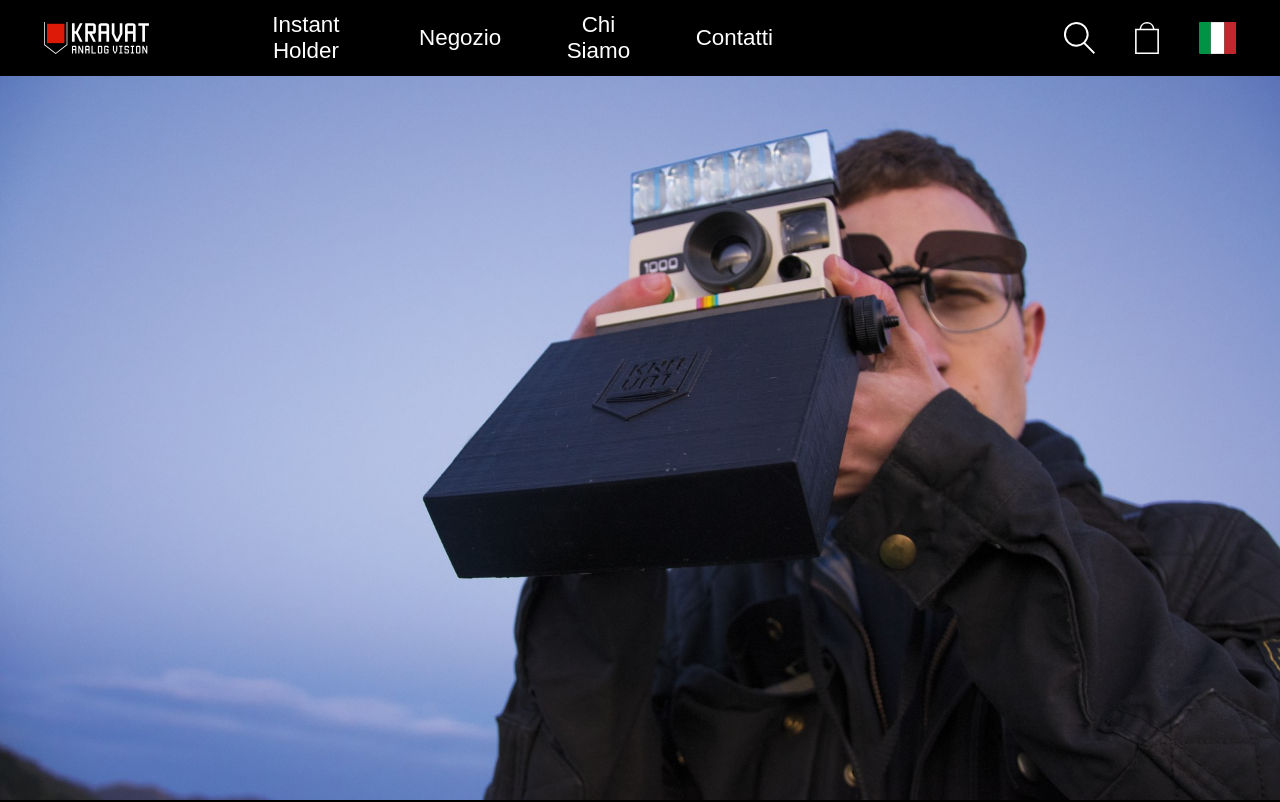
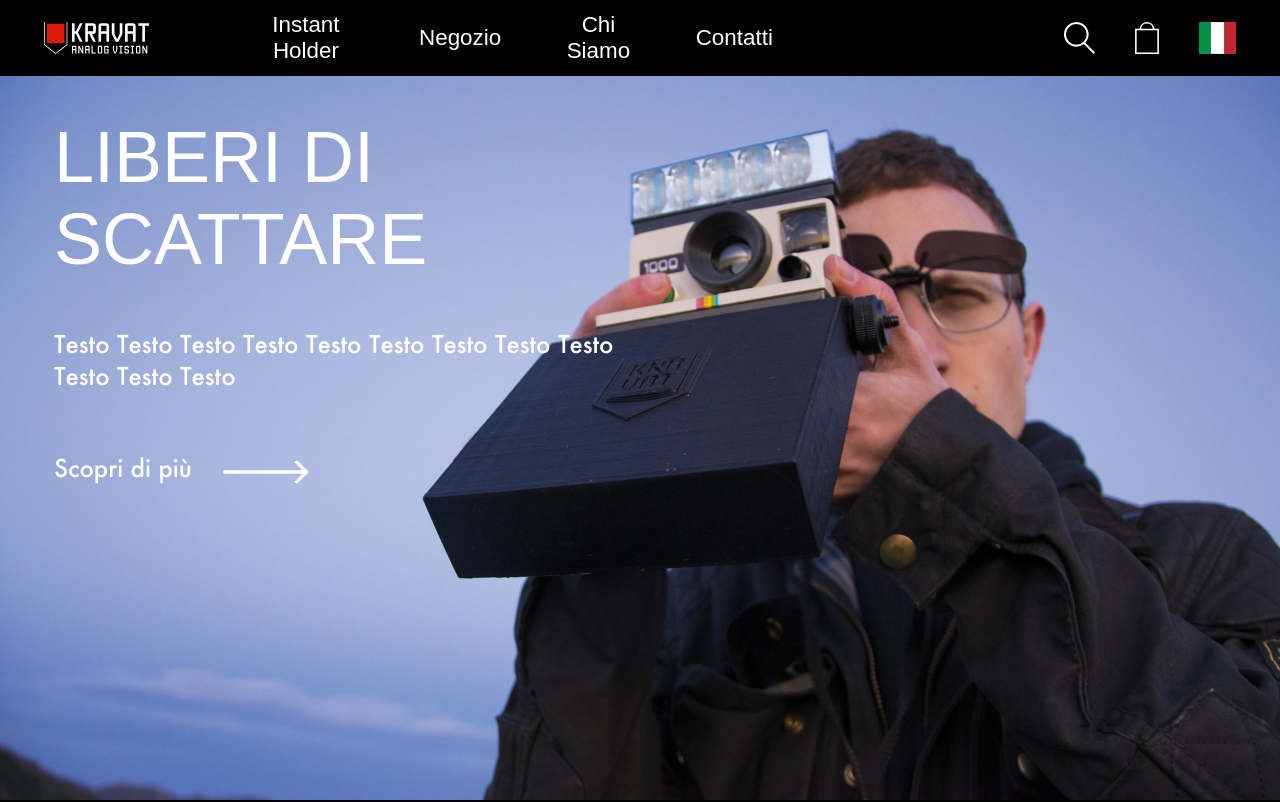
Before and after one commit to mrWeiss0/kravat, a plain HTML site: page html/index.html in a window 1280 px wide. Shown: the top 802 px of the page. Drawn offline with Linux system fonts and the light colour scheme; files whose address does not match are found by name; a web font is replaced by a local one.

Commit message:
add splash text

```diff
--- a/html/footer.css
+++ b/html/footer.css
@@ -34,6 +34,6 @@
     }
 
     .right {
-        text-align: initial ;
+        text-align: initial;
     }
 }
--- a/html/index.html
+++ b/html/index.html
@@ -2,6 +2,7 @@
 <html>
 <head>
     <title>KRAVAT</title>
+    <meta charset="UTF-8">
     <meta name="viewport" content="width=device-width, initial-scale=1">
     <link rel="stylesheet" href="main.css">
     <link rel="stylesheet" href="header.css">
@@ -52,7 +53,22 @@
         </div>
     </div>
 </div>
-<div class="splash" style="background-image: url('image/_DSC0309-1.jpg');"></div>
+<div class="splash" style="background-image: url('image/_DSC0309-1.jpg');">
+    <div class="big">
+        <h1>Liberi di scattare</h1>
+        <p>
+            Testo Testo Testo Testo
+            Testo Testo Testo Testo
+            Testo Testo Testo Testo
+        </p>
+        <div class="more">
+            <a href="#">
+                Scopri di più
+                <object class="inline" data="icon/arrow.svg"></object>
+            </a>
+        </div>
+    </div>
+</div>
 <div id="footer">
     <div>
         <div class="icon">
--- a/html/main.css
+++ b/html/main.css
@@ -5,6 +5,11 @@ body {
     height: 100%;
     margin: 0;
     color: white;
+}
+
+a{
+    text-decoration: none;
+    color: inherit;
 }
 
 .splash {
@@ -29,8 +34,6 @@ body {
 
 .items a {
     display: block;
-    text-decoration: none;
-    color: inherit;
     padding: 10px 18px;
     margin: 2px 8px;
     flex: 1 auto;
@@ -48,10 +51,37 @@ body {
     margin: 4px;
 }
 
+a object {
+    pointer-events: none;
+}
+
 .icon object {
     height: 32px;
     display: block;
-    pointer-events: none;
+}
+
+.big {
+    font-size: 18pt;
+    padding: 68px 54px;
+    max-width: 580px;
+}
+
+.big h1 {
+    font-stretch: condensed;
+    text-transform: uppercase;
+    font-weight: normal;
+    font-size: 3em;
+}
+
+.more {
+    margin: 60px 0;
+}
+
+object.inline {
+    display: inline;
+    vertical-align: middle;
+    height: 1em;
+    margin-left: 1em;
 }
 
 @media screen and (max-width: 768px) {
```
Also changed, not shown: html/icon/arrow.svg (added). Lines whose indentation alone changed are shown as unchanged.
